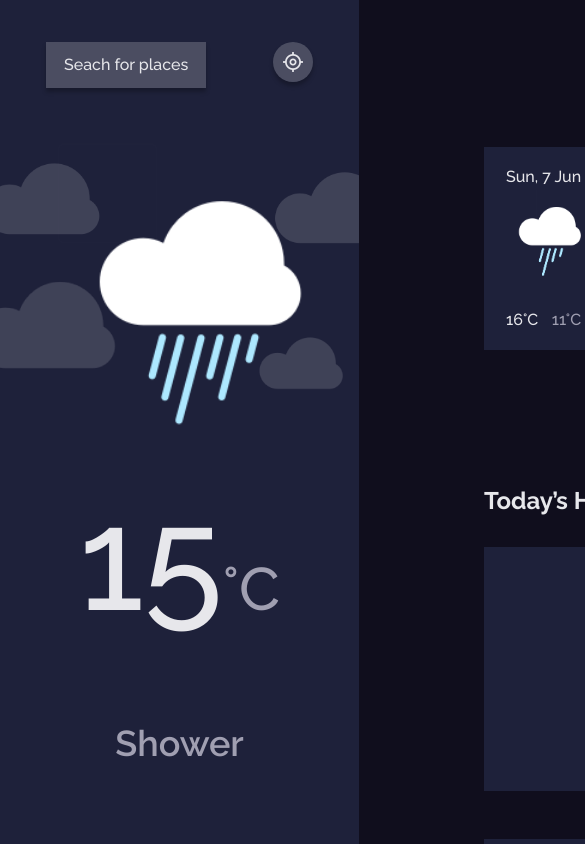
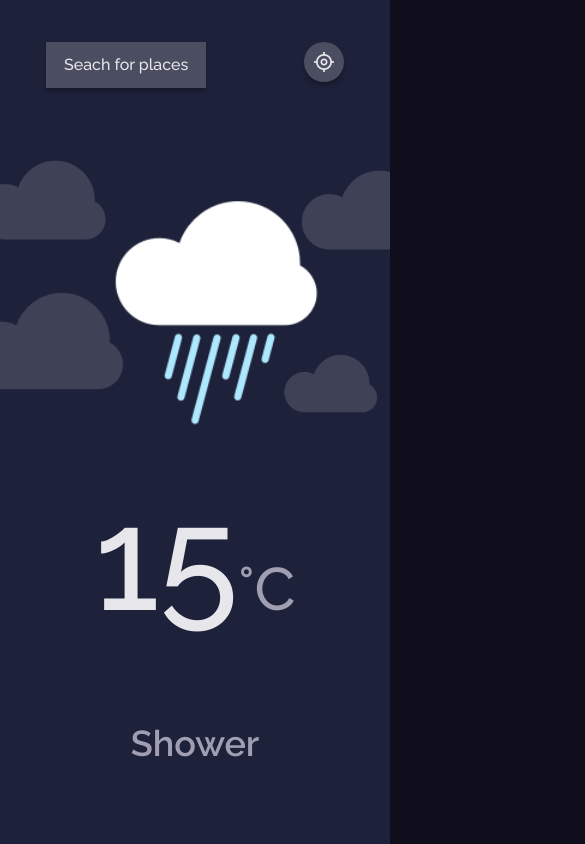
Before and after one commit to troitsky/Weather-App, a React (Vite) app in the folder Weather App/: page / in a window 390 px wide. Shown: the top 844 px of the page, 585 px wide, since content can reach past the window. Built offline with nearby package versions, Linux system fonts and the light colour scheme.

Commit message:
added responsiveness

```diff
--- a/Weather App/src/App.css
+++ b/Weather App/src/App.css
@@ -8,7 +8,8 @@ body {
     font-weight: 500;
     font-size: 16px;
     line-height: 19px;
-    width: 100vw;
+    max-width: 100%;
+    overflow-x: hidden;
     /* overflow: hidden; */
 
 }
@@ -21,6 +22,7 @@ body {
     flex: 0 1 32%;
     display: flex;
     min-width: 359px;
+    min-height: 100vh;
     padding: 42px 46px;
     position: relative;
     overflow: hidden;
@@ -251,6 +253,7 @@ button {
  }
 .markers_row {
     display: flex;
+    flex-wrap: nowrap;
     justify-content: space-between;
 
 }
@@ -340,3 +343,42 @@ button {
 .search_result:hover {
   border: 1px solid #616475;
 }
+
+/* Reponsive settings */
+
+@media (max-width: 1220px) {
+    .side_panel {
+        min-width: 314px;
+    }
+
+    .weather_details {
+        padding: 42px 50px;
+    }
+
+    .five_days_forecast_part {
+        flex-wrap: wrap;
+    }
+
+    .weather_sm_card .forecast_sm_img {
+        max-height: 115px;
+    }
+
+    .weather_highlights_title {
+        margin-top: 50px;
+    }
+
+}
+
+@media (max-width: 825px) {
+    .App {
+        flex-direction: column;
+    }
+
+    .five_days_forecast_part {
+        justify-content: center;
+    }
+
+    .highligt_card {
+        flex: 1 1 100%;
+    }
+}
--- a/Weather App/src/App.jsx
+++ b/Weather App/src/App.jsx
@@ -109,7 +109,7 @@ function App() {
                 <p className="highlight_title">Humidity</p>
                 <p className="highlight_figure">84<span className='highlight_unit'>%</span></p>
                 <div className="humidity_meter_part">
-                  <div classNameName="markers_row">
+                  <div className="markers_row">
                     <p className='humidity_value_marker'>0</p>
                     <p className='humidity_value_marker'>50</p>
                     <p className='humidity_value_marker'>100</p>
```
